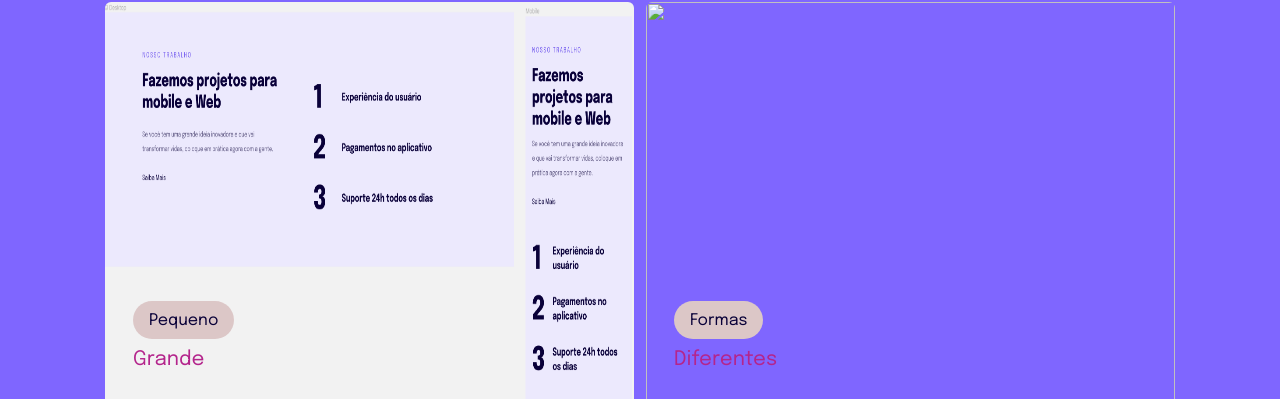
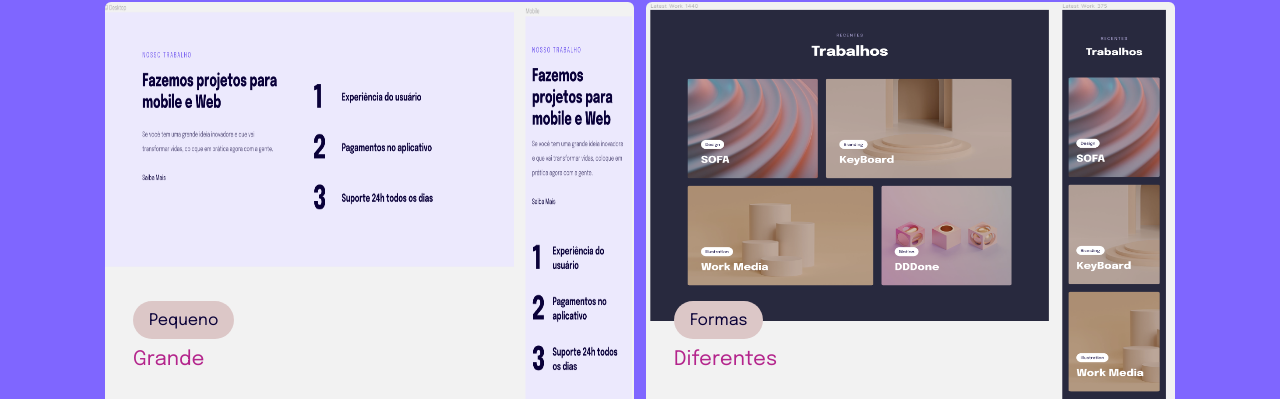
Before and after one commit to Luciana-Maria/vitrine-de-projetos, a plain HTML site: page index.html in a window 1280 px wide. Shown: the part 1522-1921 px from the top of the page. Drawn offline with Linux system fonts and the light colour scheme; the site is published under a folder, as on GitHub Pages, so addresses that start at the root find nothing.

Commit message:
Update index.html

```diff
--- a/index.html
+++ b/index.html
@@ -71,7 +71,7 @@
 
       <div class="card">
         <a href="https://luciana-maria.github.io/projeto-07-grid-Rocketseat/" target="_blank">
-          <img src="/assetes/grid.png" alt="">
+          <img src="assetes/grid.png" alt="">
           <h2><span>Formas</span>Diferentes</h2>
         </a>
       </div>
```
